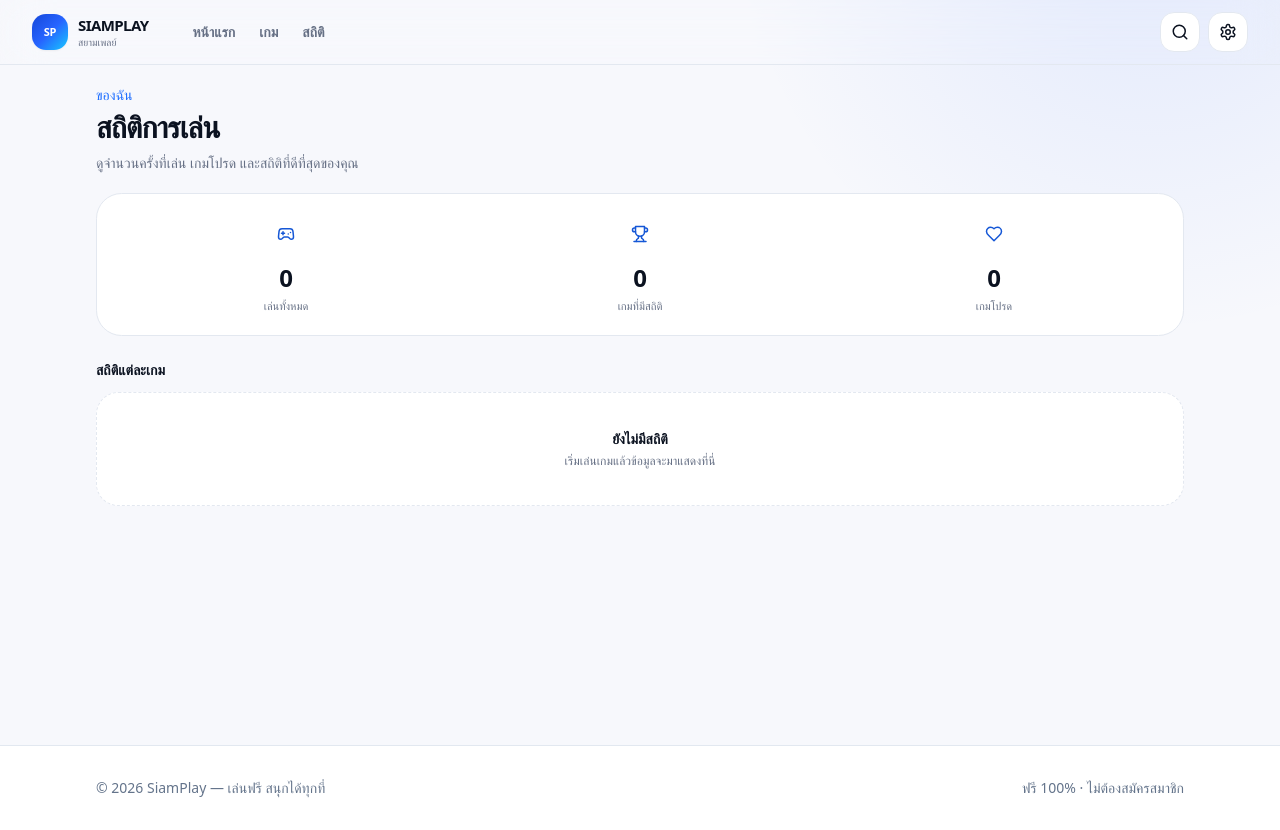
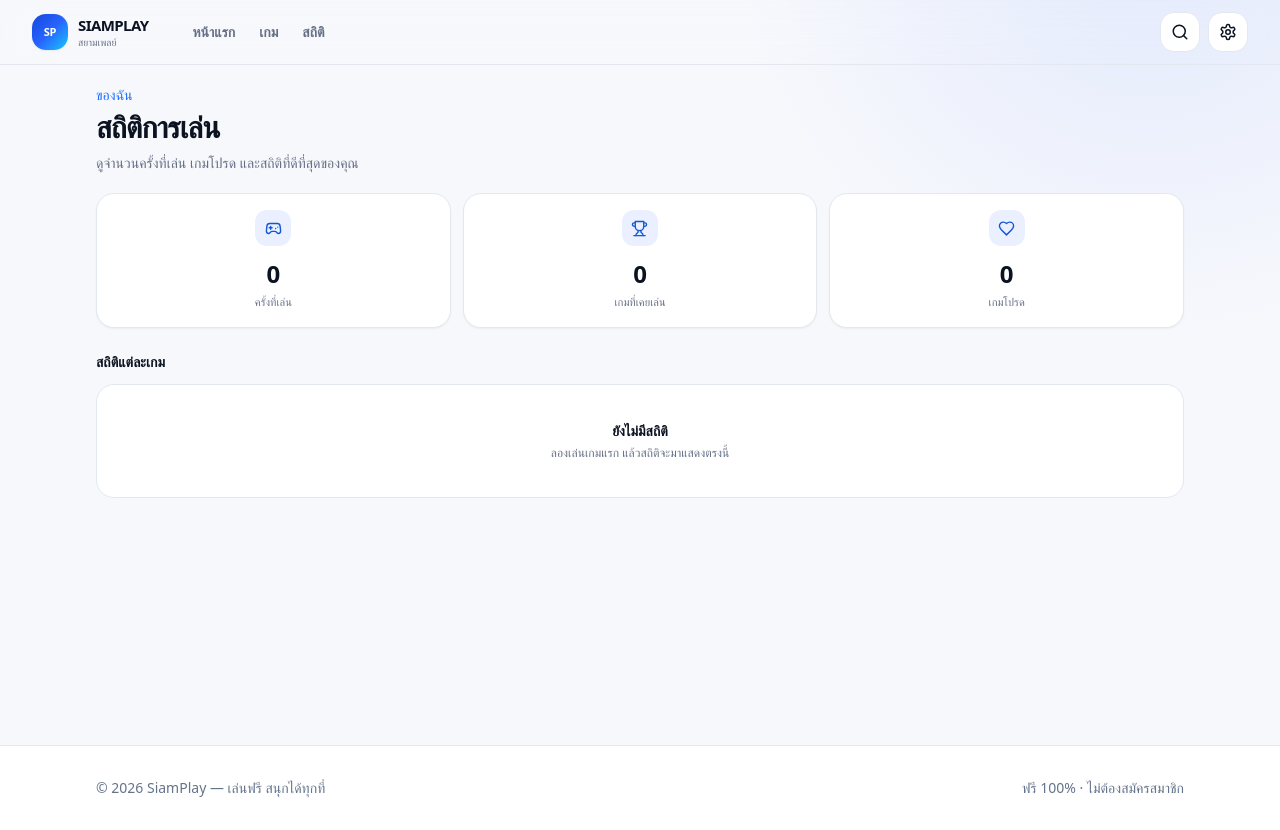
Before and after one commit to UnknownCode-2026/siamplay, a Next.js app: page /stats in a window 1280 px wide. Built offline with nearby package versions, Linux system fonts and the light colour scheme.

Commit message:
feat(v2): rebuild components/stats/StatsDashboard.tsx

```diff
--- a/components/stats/StatsDashboard.tsx
+++ b/components/stats/StatsDashboard.tsx
@@ -6,31 +6,21 @@ import { activeGames } from "@/data/games";
 import { getGameStats, type GameStatsMap } from "@/lib/game-stats";
 import { STORAGE_KEYS, safeRead } from "@/lib/storage";
 
-export function StatsDashboard() {
+export function StatsDashboard(){
   const [stats,setStats]=useState<GameStatsMap>({});
   const [favorites,setFavorites]=useState<string[]>([]);
   useEffect(()=>{setStats(getGameStats());setFavorites(safeRead<string[]>(STORAGE_KEYS.favorites,[]));},[]);
   const played=Object.values(stats).filter(s=>s.plays>0);
   const totalPlays=played.reduce((sum,item)=>sum+item.plays,0);
+  const perfect=stats["perfect-10"];
 
-  return (
-    <div className="space-y-6">
-      <section className="rounded-[1.6rem] border surface p-5">
-        <div className="grid grid-cols-3 gap-4 text-center">
-          {[
-            [Gamepad2,totalPlays,"เล่นทั้งหมด"],
-            [Trophy,played.length,"เกมที่มีสถิติ"],
-            [Heart,favorites.length,"เกมโปรด"],
-          ].map(([Icon,value,label]:any)=><div key={label}><div className="mx-auto grid h-10 w-10 place-items-center rounded-2xl surface-soft text-siam-600"><Icon size={18}/></div><p className="mt-2 text-2xl font-bold text-main">{value}</p><p className="mt-1 text-[11px] font-medium text-muted">{label}</p></div>)}
-        </div>
-      </section>
+  return <div className="space-y-6">
+    <section className="grid grid-cols-3 gap-3">
+      {[[Gamepad2,totalPlays,"ครั้งที่เล่น"],[Trophy,played.length,"เกมที่เคยเล่น"],[Heart,favorites.length,"เกมโปรด"]].map(([Icon,value,label]:any)=><div key={label} className="rounded-[18px] border surface p-4 text-center shadow-sm"><div className="mx-auto grid h-9 w-9 place-items-center rounded-[12px] surface-3 text-siam-600"><Icon size={17}/></div><p className="mt-3 text-2xl font-extrabold text-main">{value}</p><p className="mt-1 text-[11px] font-medium text-muted">{label}</p></div>)}
+    </section>
 
-      <section>
-        <h2 className="mb-3 text-sm font-semibold text-main">สถิติแต่ละเกม</h2>
-        {played.length ? <div className="space-y-3">
-          {activeGames.filter(game=>stats[game.id]).map(game=>{const stat=stats[game.id];return <div key={game.id} className="rounded-[1.4rem] border surface p-4"><div className="flex items-start justify-between gap-3"><div><p className="font-semibold text-main">{game.name}</p><p className="mt-1 text-xs text-muted">{game.category}</p></div><p className="text-xs text-muted">{stat.plays} ครั้ง</p></div><div className="mt-4 rounded-xl surface-soft p-3"><p className="text-[11px] text-muted">สถิติดีที่สุด</p><p className="mt-1 text-lg font-bold text-main">{stat.bestValue==null?"--":stat.bestValue.toFixed(3)+" วิ"}</p></div></div>})}
-        </div> : <div className="rounded-[1.4rem] border border-dashed p-9 text-center surface"><p className="text-sm font-semibold text-main">ยังไม่มีสถิติ</p><p className="mt-1 text-xs text-muted">เริ่มเล่นเกมแล้วข้อมูลจะมาแสดงที่นี่</p></div>}
-      </section>
-    </div>
-  );
+    {perfect?.bestValue!=null&&<section className="rounded-[22px] border surface p-5"><p className="text-xs font-semibold uppercase tracking-[.14em] text-siam-500">PERSONAL BEST</p><div className="mt-2 flex items-end justify-between gap-4"><div><p className="text-sm font-semibold text-main">Perfect 10</p><p className="mt-2 font-mono text-3xl font-extrabold tracking-[-.05em] text-main">{perfect.bestValue.toFixed(3)} <span className="text-sm font-medium text-muted">วิ</span></p></div><p className="text-xs text-muted">{perfect.plays} ครั้ง</p></div></section>}
+
+    <section><h2 className="mb-3 text-sm font-bold text-main">สถิติแต่ละเกม</h2>{played.length?<div className="space-y-3">{activeGames.filter(game=>stats[game.id]).map(game=>{const stat=stats[game.id];return <div key={game.id} className="rounded-[18px] border surface p-4"><div className="flex items-center justify-between gap-4"><div><p className="font-semibold text-main">{game.shortName}</p><p className="mt-1 text-xs text-muted">{game.category}</p></div><div className="text-right"><p className="text-xs text-muted">เล่นแล้ว</p><p className="mt-1 text-sm font-bold text-main">{stat.plays} ครั้ง</p></div></div></div>})}</div>:<div className="rounded-[18px] border surface p-9 text-center"><p className="text-sm font-bold text-main">ยังไม่มีสถิติ</p><p className="mt-1 text-xs text-muted">ลองเล่นเกมแรก แล้วสถิติจะมาแสดงตรงนี้</p></div>}</section>
+  </div>;
 }
```
